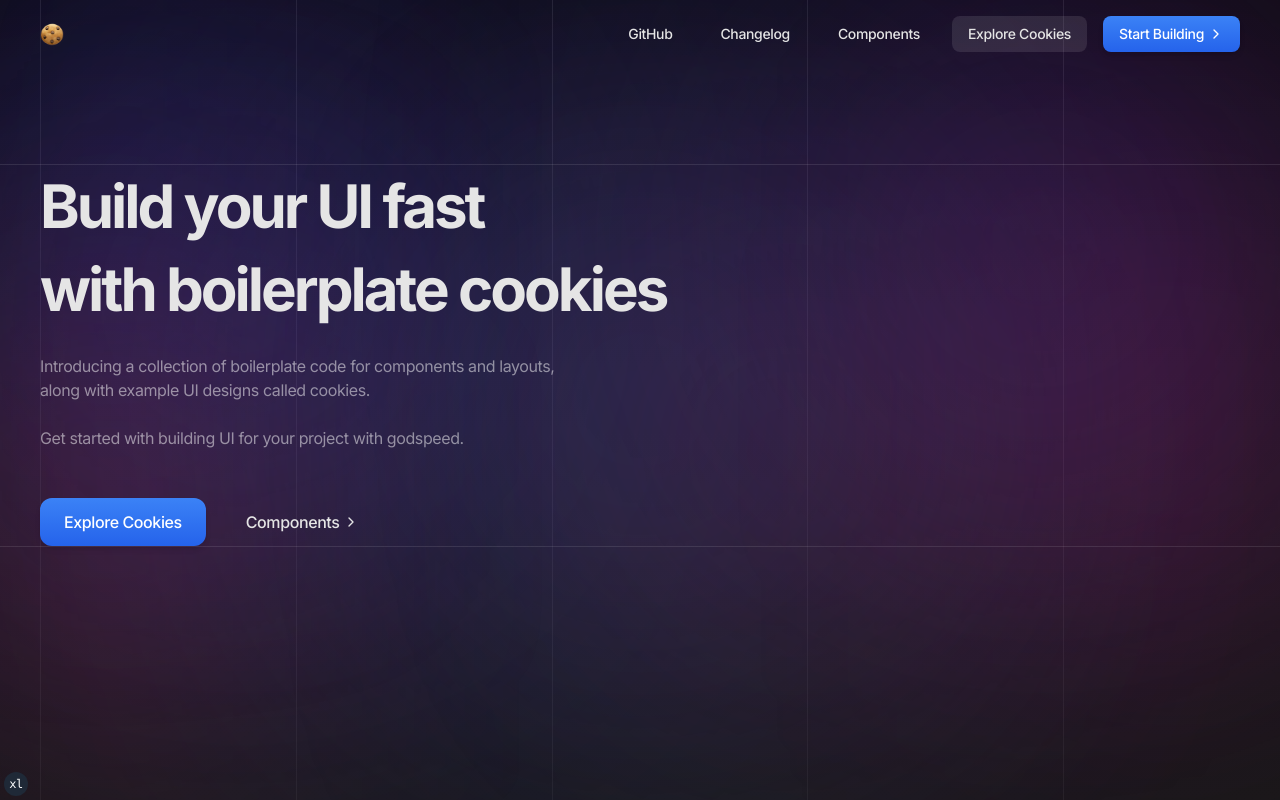
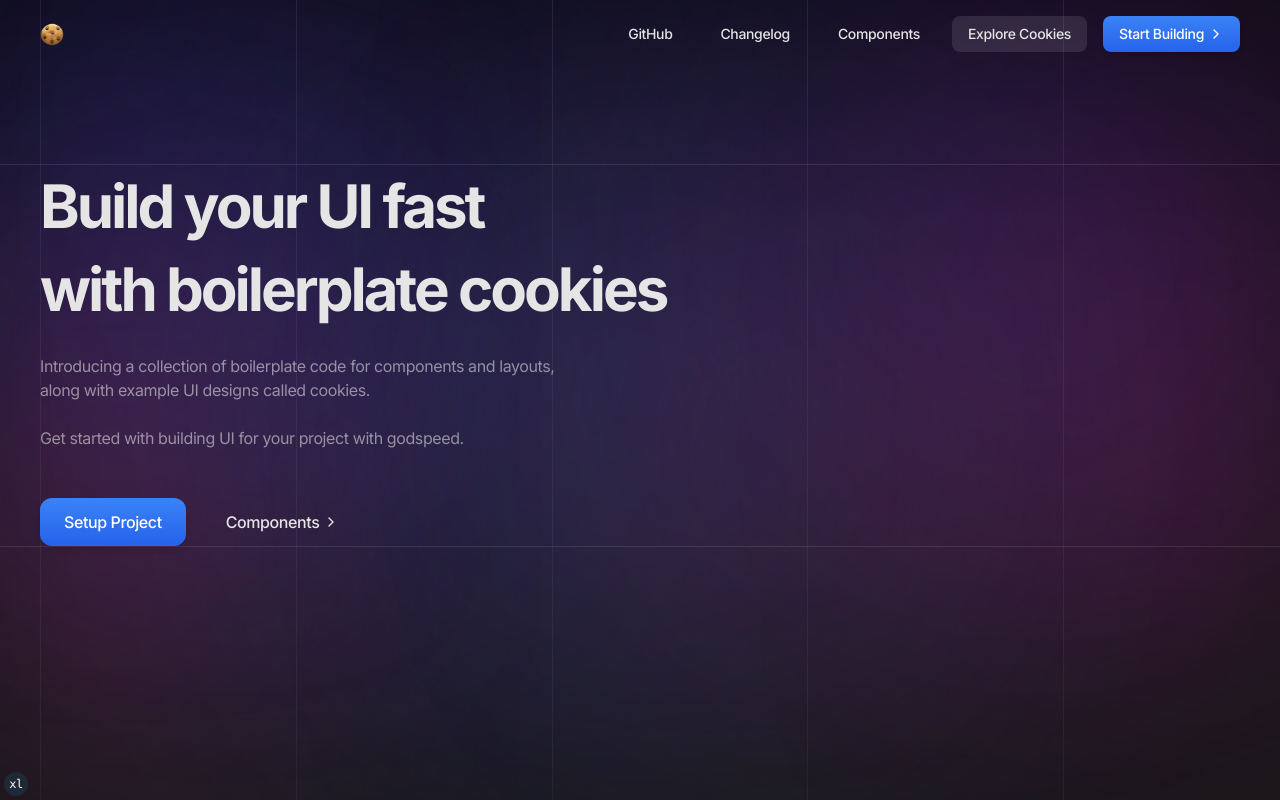
Before and after one commit to with-tw/cookies, a Next.js app: page / in a window 1280 px wide. Built offline with nearby package versions, Linux system fonts and the light colour scheme; no server answers.

Commit message:
🚸 Improve project setup flow

```diff
--- a/components/sections/landing-hero-section.tsx
+++ b/components/sections/landing-hero-section.tsx
@@ -23,7 +23,7 @@ export default function LandingHeroSection() {
         </div>
         <div className="hero-section-cta-container flex flex-row items-center justify-start gap-4 mt-12">
           <Button size="lg" className="max-md:hidden">
-            Explore Cookies
+            Setup Project
           </Button>
           <Link href={'/components'}>
             <Button
@@ -34,7 +34,7 @@ export default function LandingHeroSection() {
               Components
             </Button>
           </Link>
-          <Button className="md:hidden">Explore Cookies</Button>
+          <Button className="md:hidden">Setup Project</Button>
           <Link href={'/components'}>
             <Button withArrow variant="ghost" className="md:hidden">
               Components
```
